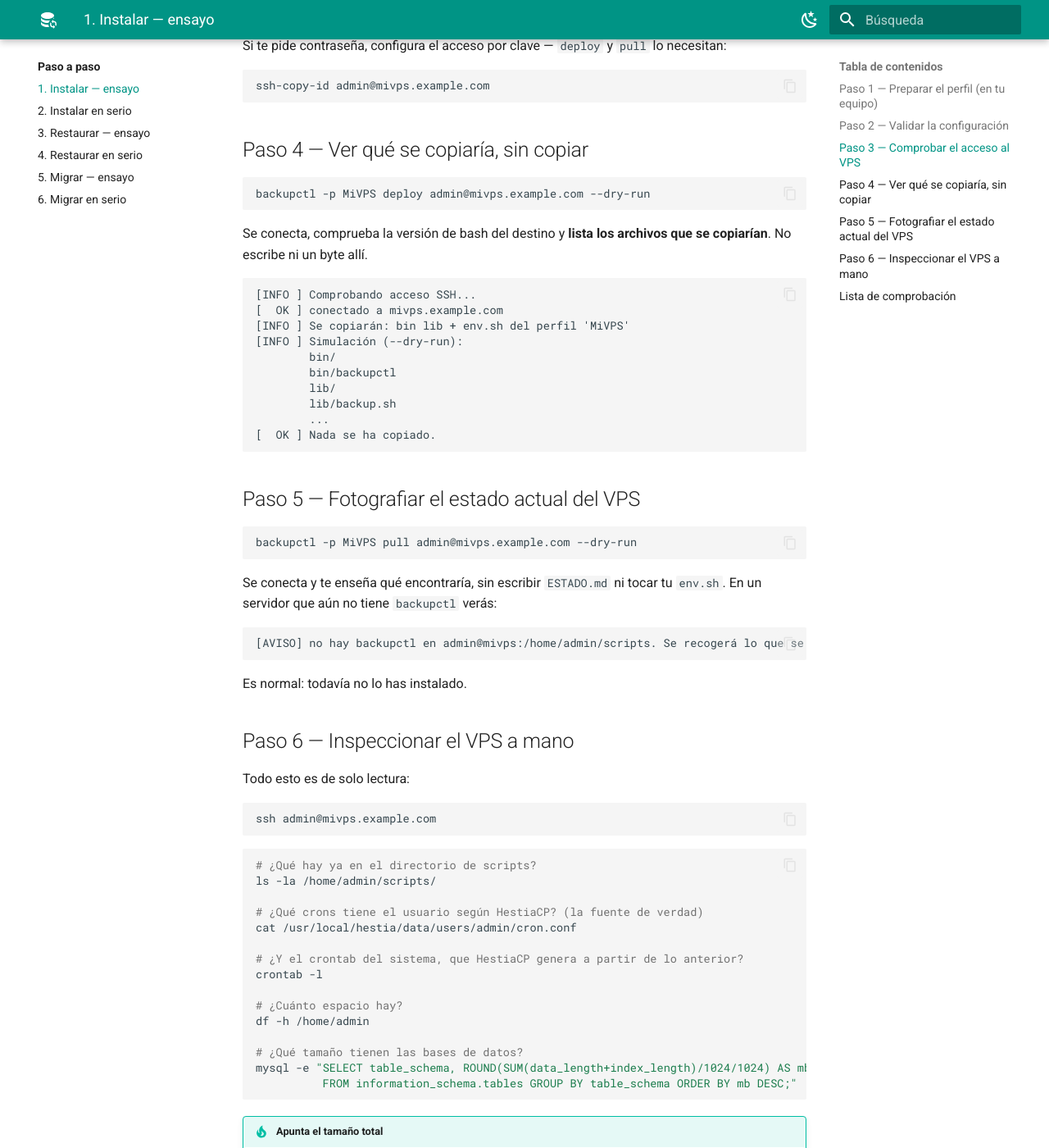
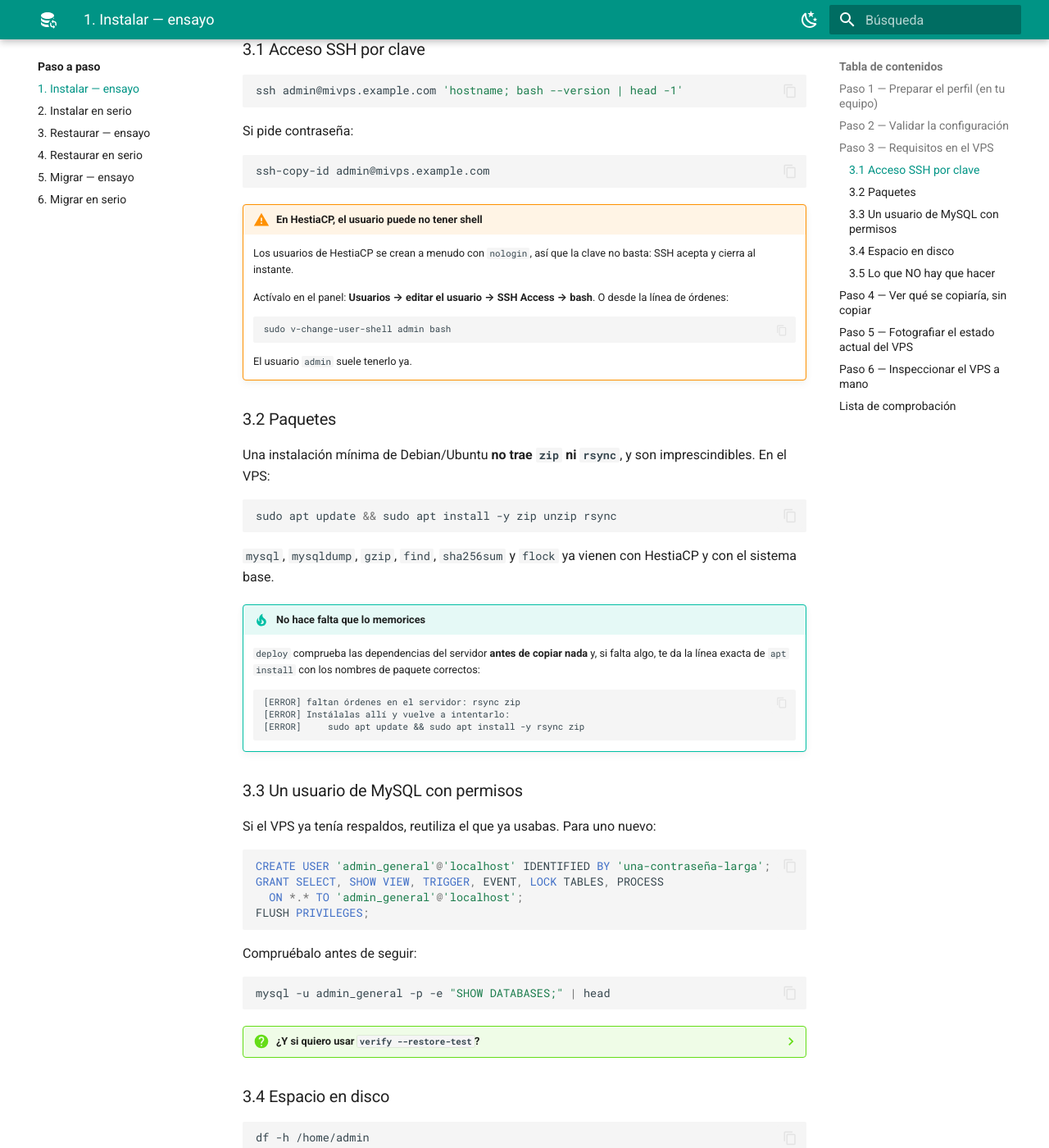
Before and after one commit to vmorantes/ServersBackupsPersonalUtility, an MkDocs documentation site: the page built from docs/paso-a-paso/instalar-ensayo.md, in a window 1280 px wide and 1400 px high, scrolled down 1457 px. Shown: the whole window at 82% size. Built offline with MkDocs 1.6.1 and Material for MkDocs 9.7.7, drawn with Linux system fonts in a browser that asks for light colours; some of the changed text lies outside the part shown.

Commit message:
Comprobar las dependencias del servidor antes de copiar, y documentarlas
deploy no miraba qué había en el destino: un servidor sin rsync fallaba a
mitad de la transferencia con un error de rsync poco claro, y uno sin zip no
daba la cara hasta el primer respaldo. Ahora se comprueban por SSH antes de
tocar nada y se informa con la línea exacta de apt, traduciendo las órdenes a
nombres de paquete (find -> findutils, mysqldump -> mariadb-client, flock ->
util-linux): sugerir "apt install find" no ayuda a nadie.

Sin rsync se aborta, porque es imprescindible para la propia copia. Con otras
ausencias se avisa y se pregunta, ya que el despliegue puede completarse y las
dependencias instalarse después.

Se corrige de paso que en --dry-run un rsync fallido reventaba la tubería y
salía como "fallo no controlado" en vez de explicar el motivo.

En la documentación se añade qué hay que preparar en el servidor ANTES de
desplegar —y, sobre todo, qué NO hay que preparar, porque lo crea deploy—:
acceso SSH por clave, los tres paquetes que faltan en una instalación mínima y
un usuario de MySQL con permisos. Incluye la trampa de HestiaCP: sus usuarios
suelen crearse con nologin, así que SSH acepta la clave y cierra al instante
hasta que se les asigna una shell.

Co-Authored-By: Claude Opus 5 (1M context) <noreply@anthropic.com>

````diff
--- a/docs/paso-a-paso/instalar-ensayo.md
+++ b/docs/paso-a-paso/instalar-ensayo.md
@@ -56,18 +56,104 @@ backupctl -p MiVPS config --show      # valores efectivos, contraseña oculta
 
 `--check` devuelve `0` si está bien y `1` si no. No escribe nada.
 
-## Paso 3 — Comprobar el acceso al VPS
+## Paso 3 — Requisitos en el VPS
+
+Esto es lo único que hay que tener **antes** de desplegar. Todo lo demás lo crea
+`deploy`.
+
+### 3.1 Acceso SSH por clave
 
 ```bash
 ssh admin@mivps.example.com 'hostname; bash --version | head -1'
 ```
 
-Si te pide contraseña, configura el acceso por clave — `deploy` y `pull` lo
-necesitan:
+Si pide contraseña:
 
 ```bash
 ssh-copy-id admin@mivps.example.com
 ```
+
+!!! warning "En HestiaCP, el usuario puede no tener shell"
+    Los usuarios de HestiaCP se crean a menudo con `nologin`, así que la clave
+    no basta: SSH acepta y cierra al instante.
+
+    Actívalo en el panel: **Usuarios → editar el usuario → SSH Access → bash**.
+    O desde la línea de órdenes:
+
+    ```bash
+    sudo v-change-user-shell admin bash
+    ```
+
+    El usuario `admin` suele tenerlo ya.
+
+### 3.2 Paquetes
+
+Una instalación mínima de Debian/Ubuntu **no trae `zip` ni `rsync`**, y son
+imprescindibles. En el VPS:
+
+```bash
+sudo apt update && sudo apt install -y zip unzip rsync
+```
+
+`mysql`, `mysqldump`, `gzip`, `find`, `sha256sum` y `flock` ya vienen con
+HestiaCP y con el sistema base.
+
+!!! tip "No hace falta que lo memorices"
+    `deploy` comprueba las dependencias del servidor **antes de copiar nada** y,
+    si falta algo, te da la línea exacta de `apt install` con los nombres de
+    paquete correctos:
+
+    ```
+    [ERROR] faltan órdenes en el servidor: rsync zip
+    [ERROR] Instálalas allí y vuelve a intentarlo:
+    [ERROR]     sudo apt update && sudo apt install -y rsync zip
+    ```
+
+### 3.3 Un usuario de MySQL con permisos
+
+Si el VPS ya tenía respaldos, reutiliza el que ya usabas. Para uno nuevo:
+
+```sql
+CREATE USER 'admin_general'@'localhost' IDENTIFIED BY 'una-contraseña-larga';
+GRANT SELECT, SHOW VIEW, TRIGGER, EVENT, LOCK TABLES, PROCESS
+  ON *.* TO 'admin_general'@'localhost';
+FLUSH PRIVILEGES;
+```
+
+Compruébalo antes de seguir:
+
+```bash
+mysql -u admin_general -p -e "SHOW DATABASES;" | head
+```
+
+??? question "¿Y si quiero usar `verify --restore-test`?"
+    Esa prueba crea y borra una base de datos desechable, así que necesita
+    también `CREATE` y `DROP`:
+
+    ```sql
+    GRANT CREATE, DROP ON *.* TO 'admin_general'@'localhost';
+    ```
+
+    Es la comprobación que demuestra que el respaldo sirve. Si prefieres
+    mantener el usuario de respaldo en solo lectura, usa otro usuario para esa
+    prueba concreta.
+
+### 3.4 Espacio en disco
+
+```bash
+df -h /home/admin
+```
+
+Regla: `tamaño_de_los_datos × 2` para el volcado, más
+`tamaño_del_zip × días_de_retención` para el archivo.
+
+### 3.5 Lo que NO hay que hacer
+
+- **No crees `/home/admin/scripts`**: lo crea `deploy`.
+- **No crees `logs/` ni `output/`**: los crea `deploy`.
+- **No copies nada a mano**: de eso se encarga `deploy`.
+- **No borres los scripts antiguos**: pueden convivir. Ver la
+  [guía 2](instalar.md).
 
 ## Paso 4 — Ver qué se copiaría, sin copiar
 
@@ -142,8 +228,10 @@ mysql -e "SELECT table_schema, ROUND(SUM(data_length+index_length)/1024/1024) AS
 Antes de pasar a la instalación en serio:
 
 - [ ] `backupctl -p MiVPS config --check` devuelve `0`
-- [ ] `ssh admin@mivps` entra sin pedir contraseña
-- [ ] `deploy --dry-run` lista los archivos sin error
+- [ ] `ssh admin@mivps` entra sin pedir contraseña **y da una shell**
+- [ ] `zip`, `unzip` y `rsync` instalados en el VPS
+- [ ] Usuario de MySQL creado y con permisos comprobados
+- [ ] `deploy --dry-run` dice que no falta ninguna dependencia
 - [ ] Sé cuánto ocupan las bases de datos y cuánto disco libre hay
 - [ ] Sé qué crons tiene ya el usuario en HestiaCP
 - [ ] Tengo claro que los scripts que ya haya allí **no se van a borrar**
````
Also changed, not shown: docs/empezar/instalacion.md (+21 -0 lines), 1 other file.
